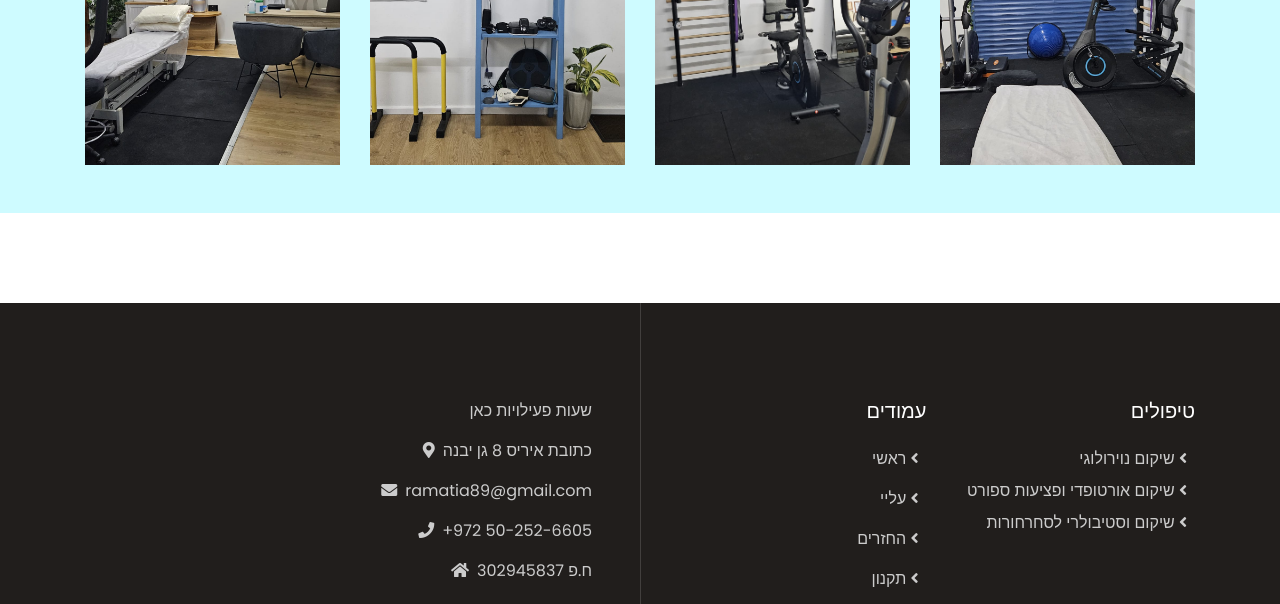
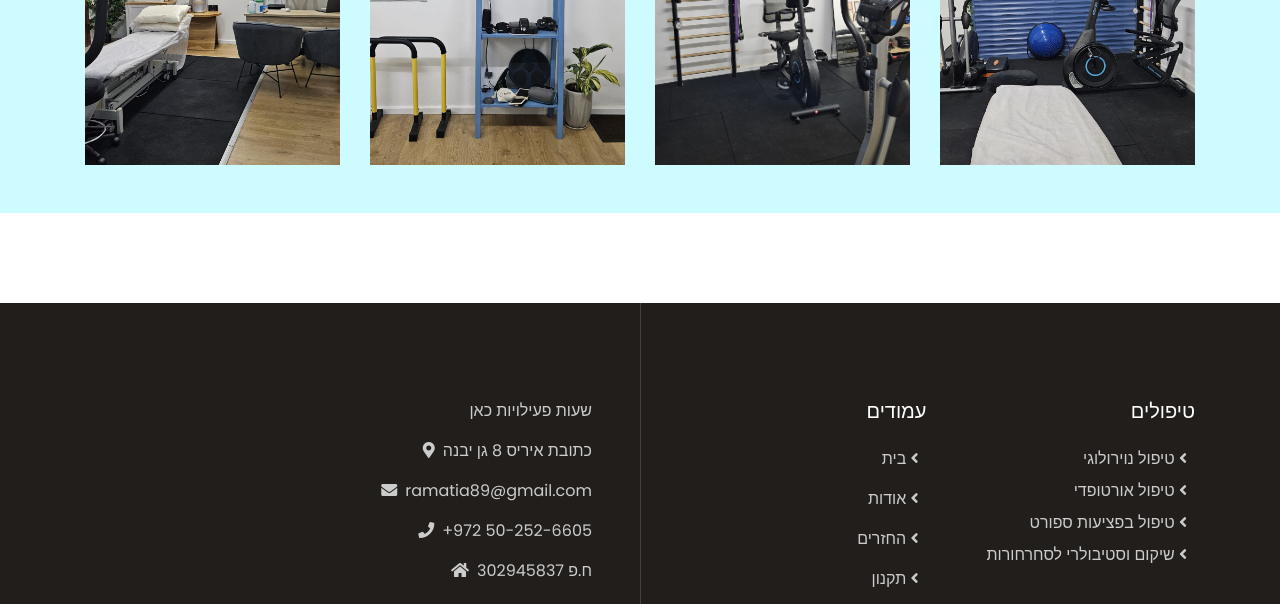
Before and after one commit to danielLublinsky/ram-physiotherapy, a website: page public/about.html in a window 1280 px wide. Shown: the part 1043-1647 px from the top of the page. Drawn offline with nearby package versions, Linux system fonts and the light colour scheme.

Commit message:
Update footer.html

```diff
--- a/public/components/footer.html
+++ b/public/components/footer.html
@@ -10,10 +10,14 @@
         <p><i class="fa fa-phone mr-2"></i>+972 50-252-6605</p>
         <p><i class="fa fa-home mr-2"></i>ח.פ 302945837</p>
         <div class="d-flex justify-content-end mt-4">
-          <a class="text-primary px-2" href="https://www.facebook.com/profile.php?id=100085236125227&sfnsn=wa&mibextid=RUbZ1f">
+          <a
+            class="text-primary px-2"
+            href="https://www.facebook.com/profile.php?id=100085236125227&sfnsn=wa&mibextid=RUbZ1f">
             <i class="fab fa-facebook-f"></i>
           </a>
-          <a class="text-primary px-2" href="https://www.instagram.com/physical_therapist_ram/profilecard/?igsh=bmg4dGxubWJ3ZGJ2 ">
+          <a
+            class="text-primary px-2"
+            href="https://www.instagram.com/physical_therapist_ram/profilecard/?igsh=bmg4dGxubWJ3ZGJ2 ">
             <i class="fab fa-instagram"></i>
           </a>
         </div>
@@ -24,11 +28,11 @@
             <h5 class="text-white text-uppercase mb-4">עמודים</h5>
             <div class="d-flex flex-column justify-content-start">
               <a class="text-white-50 mb-3" href="#">
-                ראשי
+                בית
                 <i class="fa fa-angle-left mr-2"></i>
               </a>
               <a class="text-white-50 mb-3" href="#">
-                עליי
+                אודות
                 <i class="fa fa-angle-left mr-2"></i>
               </a>
               <a class="text-white-50 mb-3" href="#">
@@ -48,16 +52,19 @@
           <div class="col-sm-6 mb-5">
             <h5 class="text-white text-uppercase mb-4">טיפולים</h5>
             <div class="d-flex flex-column justify-content-start">
-              <a class="text-white-50 mb-2" href="#">
-                שיקום נוירולוגי
+              <a class="text-white-50 mb-2" href="serviceNeurology.html">
+                טיפול נוירולוגי
                 <i class="fa fa-angle-left mr-2"></i>
               </a>
-              <a class="text-white-50 mb-2" href="#">
-                שיקום אורטופדי ופציעות ספורט
+              <a class="text-white-50 mb-2" href="serviceOrthopedic.html">
+                טיפול אורטופדי
                 <i class="fa fa-angle-left mr-2"></i>
               </a>
-
-              <a class="text-white-50 mb-2" href="#">
+              <a class="text-white-50 mb-2" href="serviceSport.html">
+                טיפול בפציעות ספורט
+                <i class="fa fa-angle-left mr-2"></i>
+              </a>
+              <a class="text-white-50 mb-2" href="serviceVestibular.html">
                 שיקום וסטיבולרי לסחרחורות
 
                 <i class="fa fa-angle-left mr-2"></i>
```
